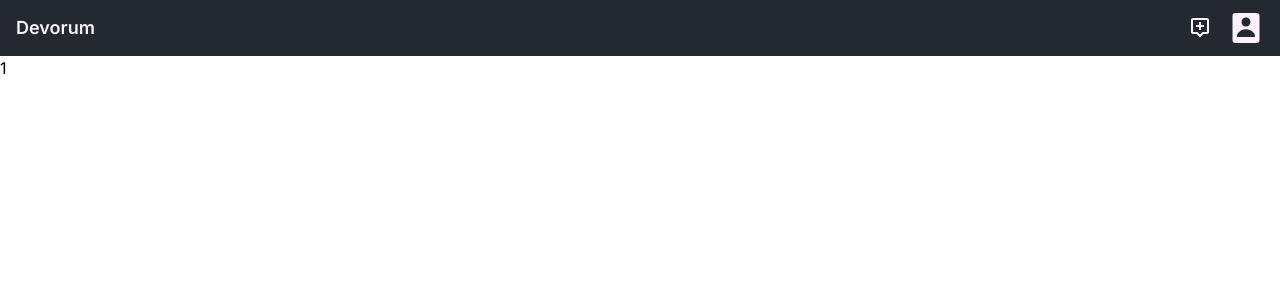
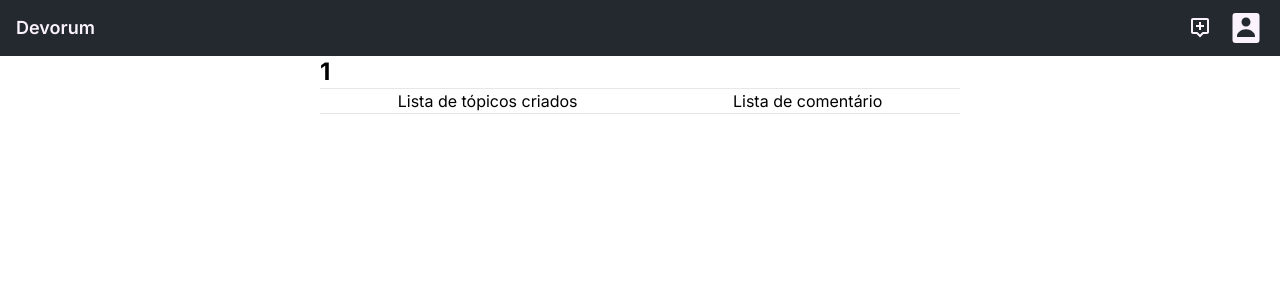
Before and after one commit to Luzin7/devorum-frontend, a Next.js app: page /profile/1 in a window 1280 px wide. Shown: the top 300 px of the page. Built offline with nearby package versions, Linux system fonts and the light colour scheme.

Commit message:
feat: cria página e rota

```diff
--- /dev/null
+++ b/src/app/login/page.tsx
@@ -0,0 +1,5 @@
+import { LoginForm } from '@components/FormAuth/LoginForm';
+
+export default function Register() {
+  return <LoginForm />;
+}
--- /dev/null
+++ b/src/app/post/page.tsx
@@ -0,0 +1,28 @@
+'use client';
+
+// ADICIONAR ZOD PARA TITULO
+
+import Editor from '@components/Editor/Editor';
+import { useTopicStore } from 'store/topic';
+
+export default function CreateTopic() {
+  const { state } = useTopicStore();
+  return (
+    <div className="w-11/12 m-auto pt-4 lg:w-2/4">
+      <div className="flex flex-col gap-2">
+        <h1 className="text-2xl font-bold">Publique um novo conteúdo</h1>
+        <p className="opacity-80 text-md">
+          Publique uma dúvida sobre algum código ou problema que esteja te
+          perturbando, uma novidade ou compartilhe suas ideias!
+        </p>
+      </div>
+      <Editor />
+      <button
+        className="mt-4 py-4 w-full bg-accent rounded-md"
+        onClick={() => console.log(state.topic)}
+      >
+        Publicar
+      </button>
+    </div>
+  );
+}
--- a/src/app/profile/[profileName]/page.tsx
+++ b/src/app/profile/[profileName]/page.tsx
@@ -1,14 +1,19 @@
-'use client'
+'use client';
 
-import { useParams } from 'next/navigation'
-import React from 'react'
+import { useParams } from 'next/navigation';
 
 export default function ProfileName() {
-  const { profileName } = useParams()
+  const { profileName } = useParams();
 
   return (
-    <div>
-      <h1>{profileName}</h1>
+    <div className="w-4/5 lg:w-2/4 m-auto">
+      <h1 className="text-2xl font-bold">{profileName}</h1>
+      <hr />
+      <div className="flex justify-around">
+        <p>Lista de tópicos criados</p>
+        <p>Lista de comentário</p>
+      </div>
+      <hr />
     </div>
-  )
+  );
 }
--- /dev/null
+++ b/src/app/register/page.tsx
@@ -0,0 +1,5 @@
+import { RegisterForm } from '@components/FormAuth/RegisterForm';
+
+export default function Register() {
+  return <RegisterForm />;
+}
```
